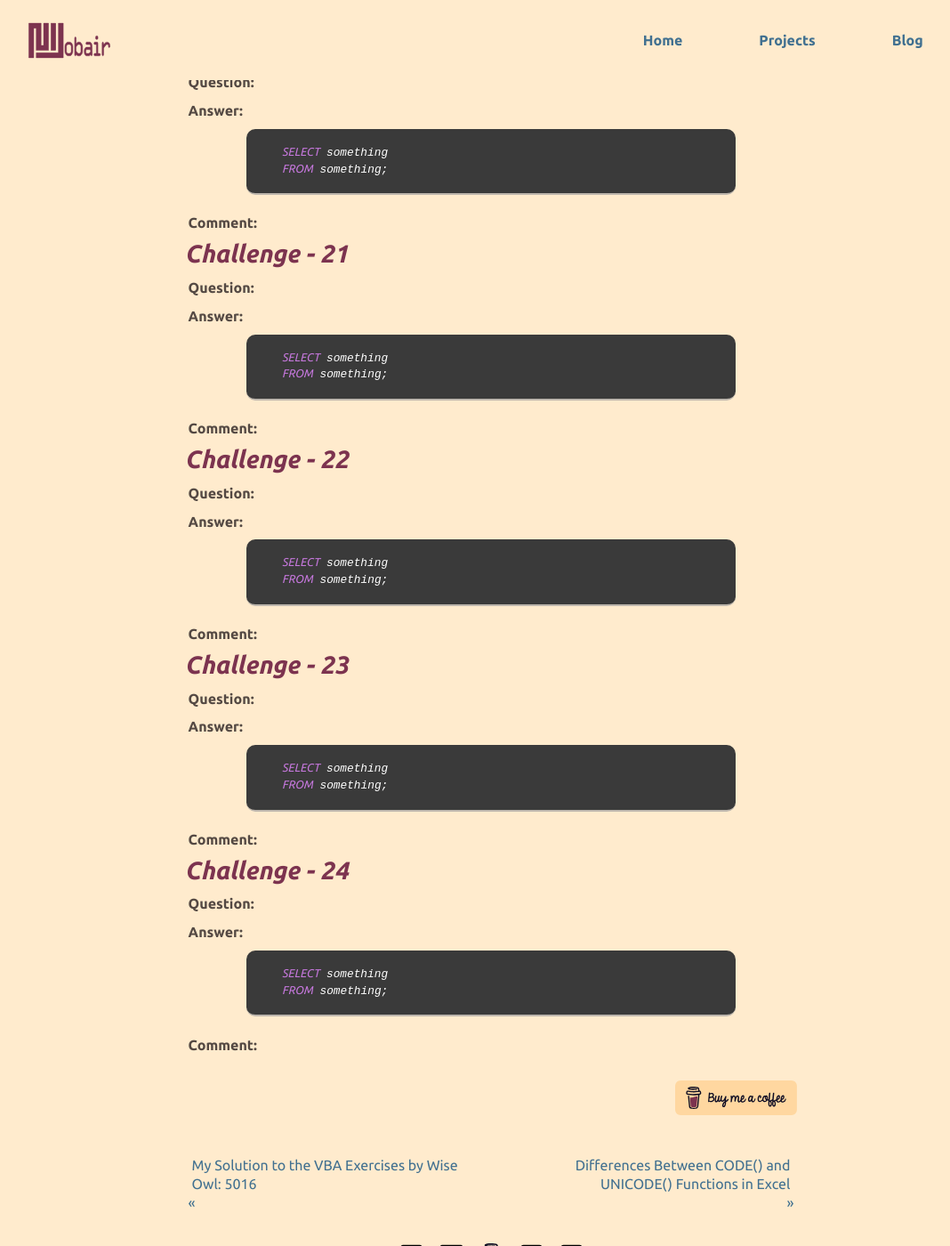
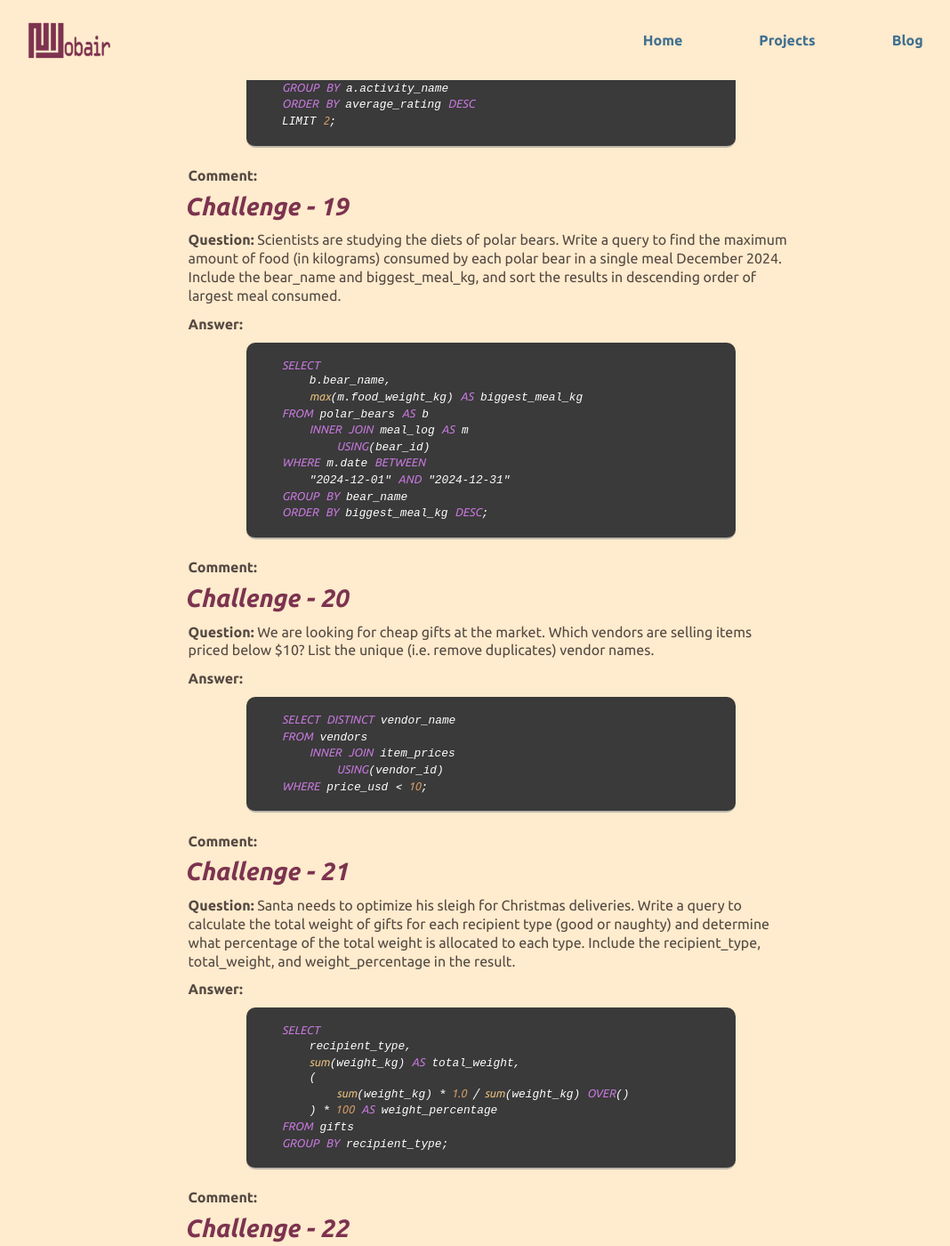
Before and after one commit to nijobair/nijobair.github.io, a Jekyll site: the page built from my_collections/_posts/others/2024-12-03-24days-sql.md, in a window 1280 px wide and 1400 px high, scrolled down 8088 px. Shown: the whole window at 89% size, without its empty margins (88-1156 px from the left). Built offline with Jekyll 4.4.1, drawn with Linux system fonts in a browser that asks for light colours; comment, search, counter and statistics services are not loaded; some of the changed text lies outside the part shown.

Commit message:
sql advent

````diff
--- a/my_collections/_posts/others/2024-12-03-24days-sql.md
+++ b/my_collections/_posts/others/2024-12-03-24days-sql.md
@@ -158,12 +158,32 @@
 <!-- CHALLENGE 09-->
 #### Challenge - 09
 
-**Question:**
+**Question:** A community is hosting a series of festive feasts, and they want to ensure a balanced menu. Write a query to identify the top 3 most calorie-dense dishes (calories per gram) served for each event. Include the dish_name, event_name, and the calculated calorie density in your results.
 
 **Answer:**
 ```sql
-SELECT something
-FROM something;
+WITH ranked_dishes AS (
+    SELECT
+        m.dish_name,
+        e.event_name,
+        CAST(m.calories AS float) / m.weight_g AS cal_density,
+        ROW_NUMBER() OVER (
+            PARTITION BY e.event_name
+            ORDER BY CAST(m.calories AS float) / m.weight_g DESC
+            ) AS rank
+    FROM events AS e
+        LEFT JOIN menu AS m
+            USING(event_id)
+)
+SELECT
+    dish_name,
+    event_name,
+    cal_density
+FROM ranked_dishes
+WHERE rank <= 3
+ORDER BY
+    event_name,
+    cal_density DESC;
 ```
 **Comment:**
 
@@ -342,71 +362,99 @@
 <!-- CHALLENGE 19-->
 #### Challenge - 19
 
-**Question:**
+**Question:** Scientists are studying the diets of polar bears. Write a query to find the maximum amount of food (in kilograms) consumed by each polar bear in a single meal December 2024. Include the bear_name and biggest_meal_kg, and sort the results in descending order of largest meal consumed.
 
 **Answer:**
 ```sql
-SELECT something
-FROM something;
+SELECT
+    b.bear_name,
+    max(m.food_weight_kg) AS biggest_meal_kg
+FROM polar_bears AS b
+    INNER JOIN meal_log AS m
+        USING(bear_id)
+WHERE m.date BETWEEN
+    "2024-12-01" AND "2024-12-31"
+GROUP BY bear_name
+ORDER BY biggest_meal_kg DESC;
 ```
 **Comment:**
 
 <!-- CHALLENGE 20-->
 #### Challenge - 20
 
-**Question:**
+**Question:** We are looking for cheap gifts at the market. Which vendors are selling items priced below $10? List the unique (i.e. remove duplicates) vendor names.
 
 **Answer:**
 ```sql
-SELECT something
-FROM something;
+SELECT DISTINCT vendor_name
+FROM vendors
+    INNER JOIN item_prices
+        USING(vendor_id)
+WHERE price_usd < 10;
 ```
 **Comment:**
 
 <!-- CHALLENGE 21-->
 #### Challenge - 21
 
-**Question:**
+**Question:** Santa needs to optimize his sleigh for Christmas deliveries. Write a query to calculate the total weight of gifts for each recipient type (good or naughty) and determine what percentage of the total weight is allocated to each type. Include the recipient_type, total_weight, and weight_percentage in the result.
 
 **Answer:**
 ```sql
-SELECT something
-FROM something;
+SELECT
+    recipient_type,
+    sum(weight_kg) AS total_weight,
+    (
+        sum(weight_kg) * 1.0 / sum(weight_kg) OVER()
+    ) * 100 AS weight_percentage
+FROM gifts
+GROUP BY recipient_type;
 ```
 **Comment:**
 
 <!-- CHALLENGE 22-->
 #### Challenge - 22
 
-**Question:**
+**Question:** We are hosting a gift party and need to ensure every guest receives a gift. Using the guests and guest_gifts tables, write a query to identify the guest(s) who have not been assigned a gift (i.e. they are not listed in the guest_gifts table).
 
 **Answer:**
 ```sql
-SELECT something
-FROM something;
+SELECT guest_name
+FROM guests
+    LEFT JOIN guest_gifts
+        USING(guest_id)
+WHERE gift_id IS NULL;
 ```
 **Comment:**
 
 <!-- CHALLENGE 23-->
 #### Challenge - 23
 
-**Question:**
+**Question:** The Grinch tracked his weight every day in December to analyze how it changed daily. Write a query to return the weight change (in pounds) for each day, calculated as the difference from the previous day's weight.
 
 **Answer:**
 ```sql
-SELECT something
-FROM something;
+SELECT
+    day_of_month,
+    weight - LAG(weight, 1) OVER(
+        ORDER BY day_of_month
+        ) AS weight_change
+FROM grinch_weight_log;
 ```
 **Comment:**
 
 <!-- CHALLENGE 24-->
 #### Challenge - 24
 
-**Question:**
+**Question:** Santa is tracking how many presents he delivers each night leading up to Christmas. He wants a running total to see how many gifts have been delivered so far on any given night. Using the deliveries table, calculate the cumulative sum of gifts delivered, ordered by the delivery date.
 
 **Answer:**
 ```sql
-SELECT something
-FROM something;
+SELECT
+    delivery_date,
+    sum(gifts_delivered) OVER(
+        ORDER BY delivery_date
+    ) AS sum_gifts_delivered
+FROM deliveries;
 ```
 **Comment:**
````
